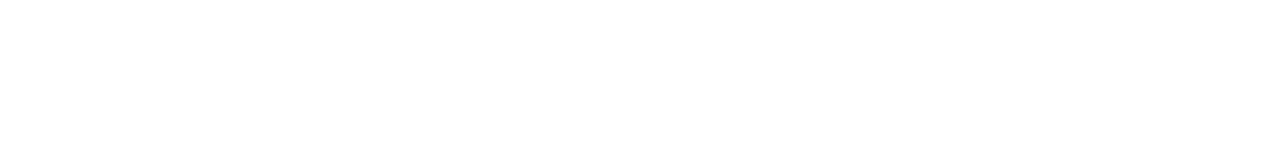
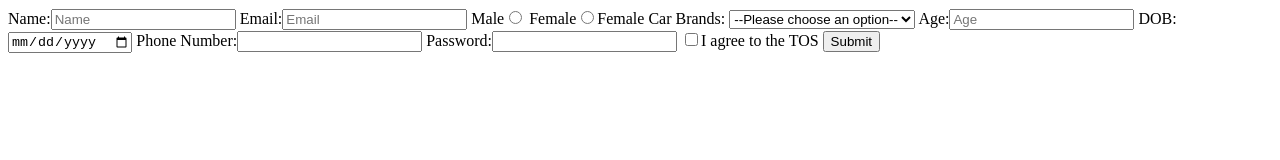
Before and after one commit to acciojob/signup-form-car-Tathagat155, a website: page main.html in a window 1280 px wide. Drawn offline with Linux system fonts and the light colour scheme.

Commit message:
created a submission

```diff
--- a/main.html
+++ b/main.html
@@ -8,6 +8,25 @@
 
 <body>
 	<!-- the entire body must be written by student -->
+	<form method="post">
+		<label for="name">Name:<input type="text" name="name" id="name" placeholder="Name"></label>
+		<label for="email">Email:<input type="email" id="email" name="email" placeholder="Email"></label>
+        <label for="gender_m">Male<input type="radio" name="gender" id="gender_m"></label>
+		 <label for="gender_f">Female<input type="radio" name="gender" id="gender_f">Female
+		</label>
+		<label for="cars">Car Brands: <select id="cars" name="carBrands">
+			<option>--Please choose an option--</option>
+		    <option>Bmw</option>
+			<option>Volvo</option>
+			<option>Swift</option>
+		</select></label>
+		<label for="age">Age:<input type="number" id="age" name="age" placeholder="Age"></label>
+		<label for="dob">DOB:<input type="date" name="dob"id="dob"></label>
+		<label for="tel">Phone Number:<input type="tel" name="phone-number"id="tel"></label>
+		<label for="password">Password:<input type="password" name="password" id="password"></label>
+		<label for="tos"><input type="checkbox" id="tos">I agree to the TOS</label>
+		<button type="submit" name="submit">Submit</button>
+	</form>
     <script type="text/javascript" src="./script.js">
 </script>
 
```
